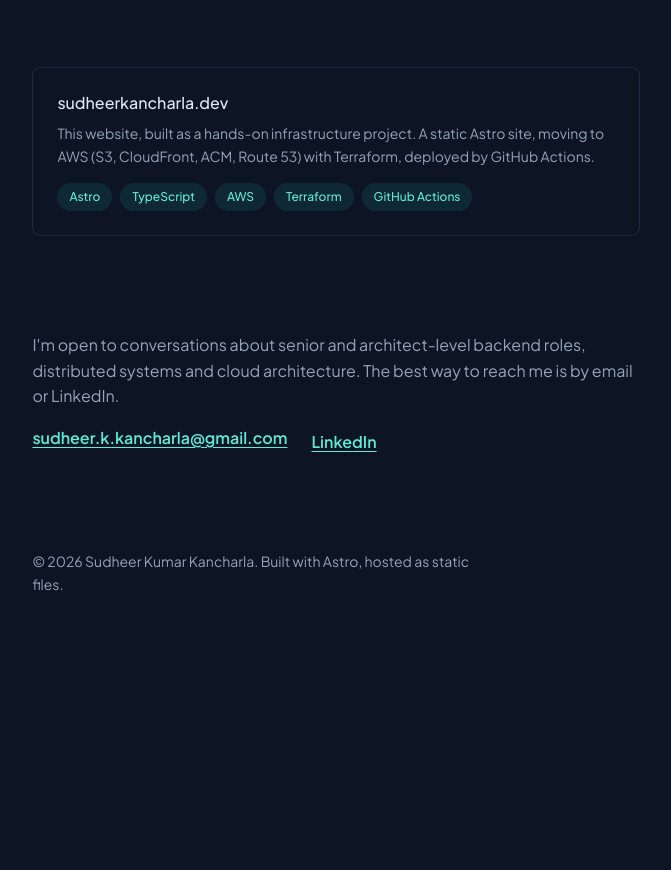
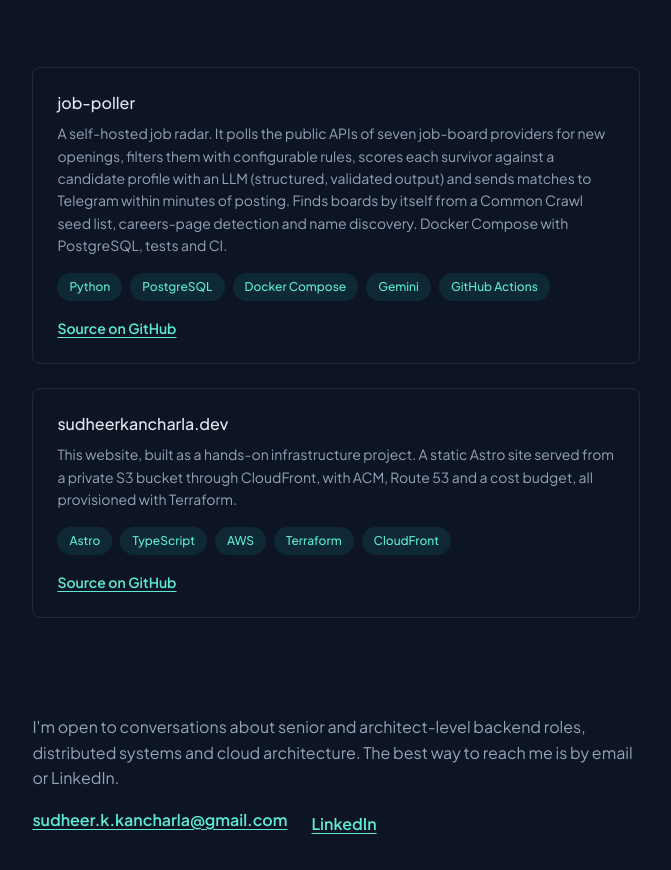
Before and after one commit to sudheerkkumar/personal-site, an Astro site in the folder site/: page / in a window 1280 px wide. Shown: the part 2260-3130 px from the top of the page, without its empty margins (600-1271 px from the left). Before the commit the page ends 2975 px from the top, so only its background shows below. Built offline with nearby package versions, Linux system fonts and the light colour scheme; Astro itself is replaced by a stand-in of ours.

Commit message:
feat(content): add job-poller project, update this site's card
Co-Authored-By: Claude Opus 5.5 <noreply@anthropic.com>

```diff
--- /dev/null
+++ b/site/src/content/projects/job-poller.md
@@ -0,0 +1,9 @@
+---
+title: job-poller
+description: A self-hosted job radar. It polls the public APIs of seven job-board providers for new openings, filters them with configurable rules, scores each survivor against a candidate profile with an LLM (structured, validated output) and sends matches to Telegram within minutes of posting. Finds boards by itself from a Common Crawl seed list, careers-page detection and name discovery. Docker Compose with PostgreSQL, tests and CI.
+tech: [Python, PostgreSQL, Docker Compose, Gemini, GitHub Actions]
+links:
+  - label: Source on GitHub
+    href: https://github.com/sudheerkkumar/job-poller
+order: 1
+---
--- a/site/src/content/projects/this-site.md
+++ b/site/src/content/projects/this-site.md
@@ -1,6 +1,9 @@
 ---
 title: sudheerkancharla.dev
-description: This website, built as a hands-on infrastructure project. A static Astro site, moving to AWS (S3, CloudFront, ACM, Route 53) with Terraform, deployed by GitHub Actions.
-tech: [Astro, TypeScript, AWS, Terraform, GitHub Actions]
-order: 1
+description: This website, built as a hands-on infrastructure project. A static Astro site served from a private S3 bucket through CloudFront, with ACM, Route 53 and a cost budget, all provisioned with Terraform.
+tech: [Astro, TypeScript, AWS, Terraform, CloudFront]
+links:
+  - label: Source on GitHub
+    href: https://github.com/sudheerkkumar/personal-site
+order: 2
 ---
```
